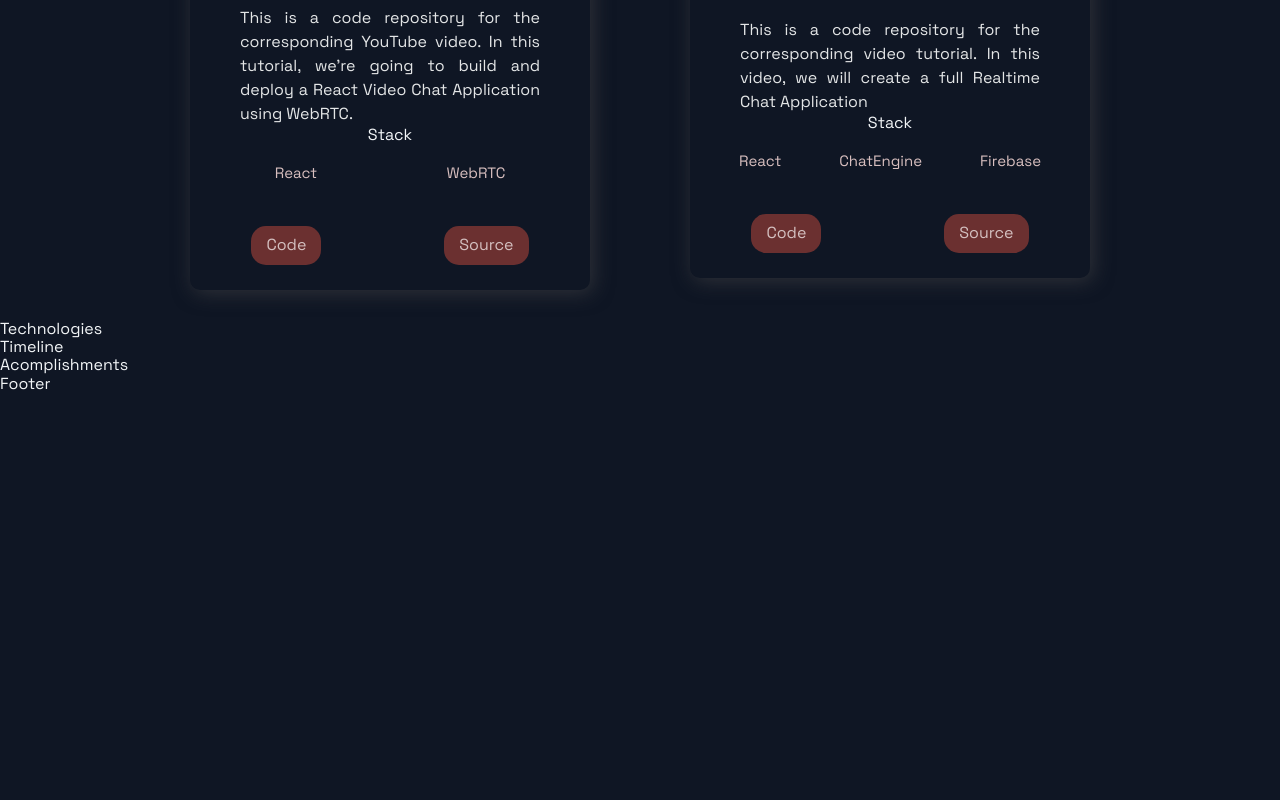
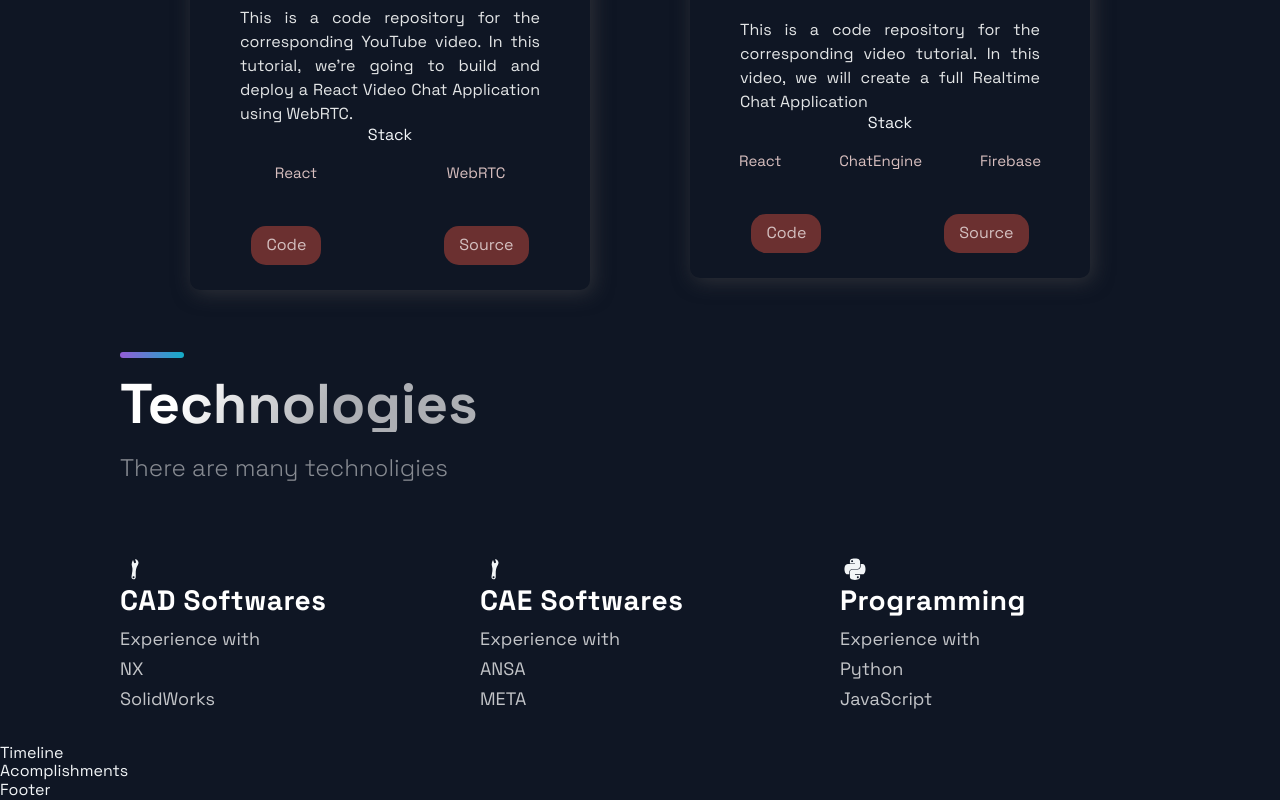
Before and after one commit to dt-japanscript/dt-portfolio.github.io, a Next.js app: page / in a window 1280 px wide. Shown: the part 1873-2673 px from the top of the page. Before the commit the page ends 2267 px from the top, so only its background shows below. Built offline with nearby package versions, Linux system fonts and the light colour scheme.

Commit message:
Create content for Technologies section

```diff
--- a/src/components/Technologies/Technologies.js
+++ b/src/components/Technologies/Technologies.js
@@ -1,12 +1,52 @@
 import React from 'react';
-import { DiFirebase, DiReact, DiZend } from 'react-icons/di';
+import { DiPython, DiMootoolsBadge } from 'react-icons/di';
 import { Section, SectionDivider, SectionText, SectionTitle } from '../../styles/GlobalComponents';
 import { List, ListContainer, ListItem, ListParagraph, ListTitle } from './TechnologiesStyles';
 
-const Technologies = () =>  (
-  <div>
-    Technologies
-  </div>
+const Technologies = () => (
+  <Section id='text'>
+    <SectionDivider />
+    <br />
+    <SectionTitle>Technologies</SectionTitle>
+    <SectionText>
+      There are many technoligies
+    </SectionText>
+    <List>
+      <ListItem>
+        <DiMootoolsBadge size='3rem' />
+        <ListContainer>
+          <ListTitle>CAD Softwares</ListTitle>
+          <ListParagraph>
+            Experience with <br />
+            NX <br />
+            SolidWorks
+          </ListParagraph>
+        </ListContainer>
+      </ListItem>
+      <ListItem>
+        <DiMootoolsBadge size='3rem' />
+        <ListContainer>
+          <ListTitle>CAE Softwares</ListTitle>
+          <ListParagraph>
+            Experience with <br />
+            ANSA <br />
+            META
+          </ListParagraph>
+        </ListContainer>
+      </ListItem>
+      <ListItem>
+        <DiPython size='3rem' />
+        <ListContainer>
+          <ListTitle>Programming</ListTitle>
+          <ListParagraph>
+            Experience with <br />
+            Python <br />
+            JavaScript
+          </ListParagraph>
+        </ListContainer>
+      </ListItem>
+    </List>
+  </Section>
 );
 
 export default Technologies;
```
